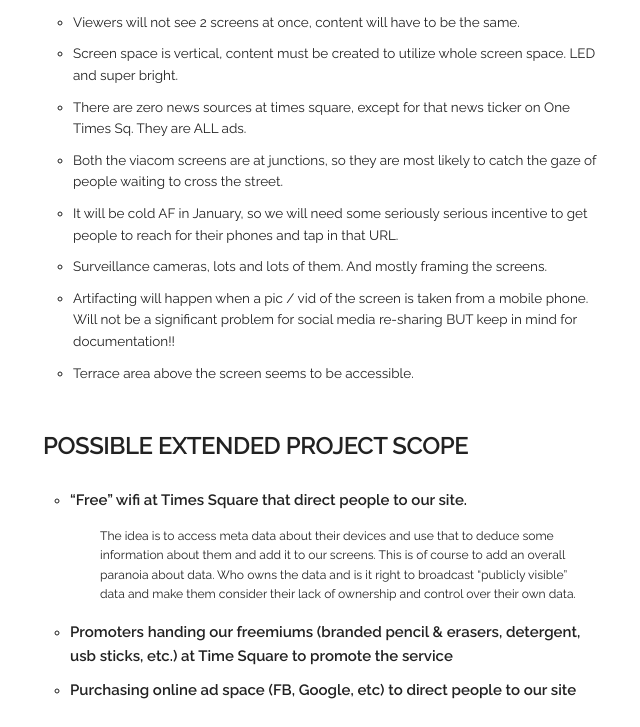
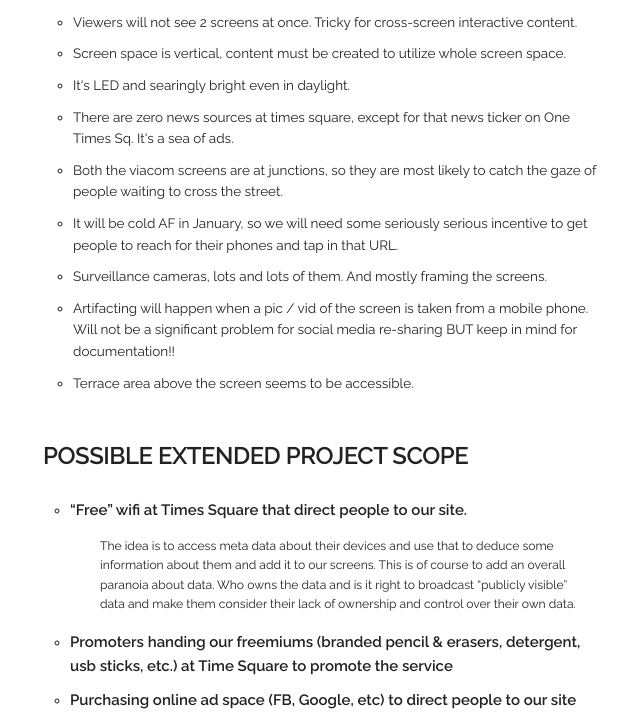
Before and after one commit to patshiu/OutrageApplication, a plain HTML site: page index.html in a window 1280 px wide. Shown: the part 3918-4645 px from the top of the page, without its empty margins (147-787 px from the left). Drawn offline with Linux system fonts and the light colour scheme.

Commit message:
Mo' typos Mo' problems.

```diff
--- a/index.html
+++ b/index.html
@@ -137,10 +137,10 @@ Guys I used skeleton for this page, documentation here: http://www.getskeleton.c
         <iframe width="420" height="315" src="https://www.youtube.com/embed/zGzwFeKx550" frameborder="0" allowfullscreen></iframe>
       </div>
       <ul>
-        <li>Viewers will not see 2 screens at once, content will have to be the same.</li>
-        <li>Screen space is vertical, content must be created to utilize whole screen space.
-        LED and super bright. </li>
-        <li>There are zero news sources at times square, except for that news ticker on One Times Sq. They are ALL ads. </li>
+        <li>Viewers will not see 2 screens at once. Tricky for cross-screen interactive content.</li>
+        <li>Screen space is vertical, content must be created to utilize whole screen space. </li>
+        <li>It's LED and searingly bright even in daylight.</li>
+        <li>There are zero news sources at times square, except for that news ticker on One Times Sq. It's a sea of ads. </li>
         <li>Both the viacom screens are at junctions, so they are most likely to catch the gaze of people waiting to cross the street. </li>
         <li>It will be cold AF in January, so we will need some seriously serious incentive to get people to reach for their phones and tap in that URL. </li>
         <li>Surveillance cameras, lots and lots of them. And mostly framing the screens. </li>
```
